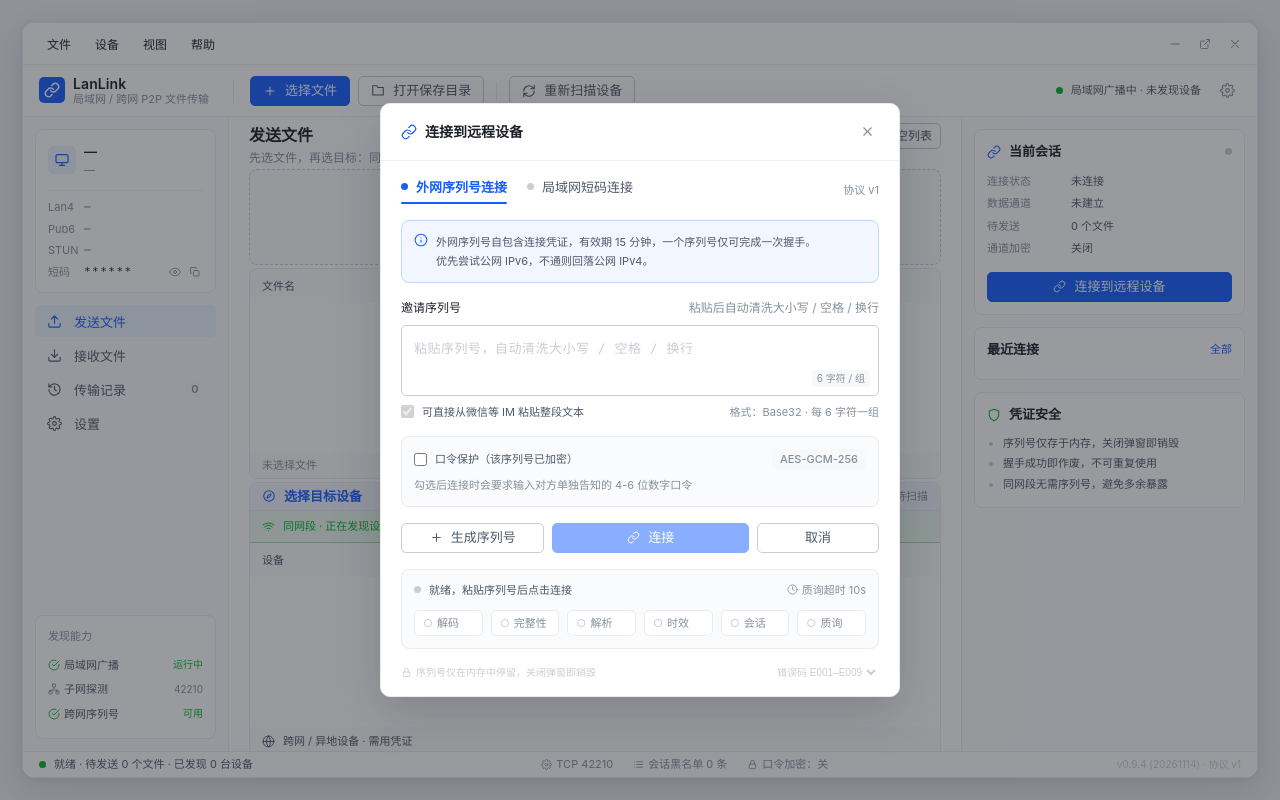
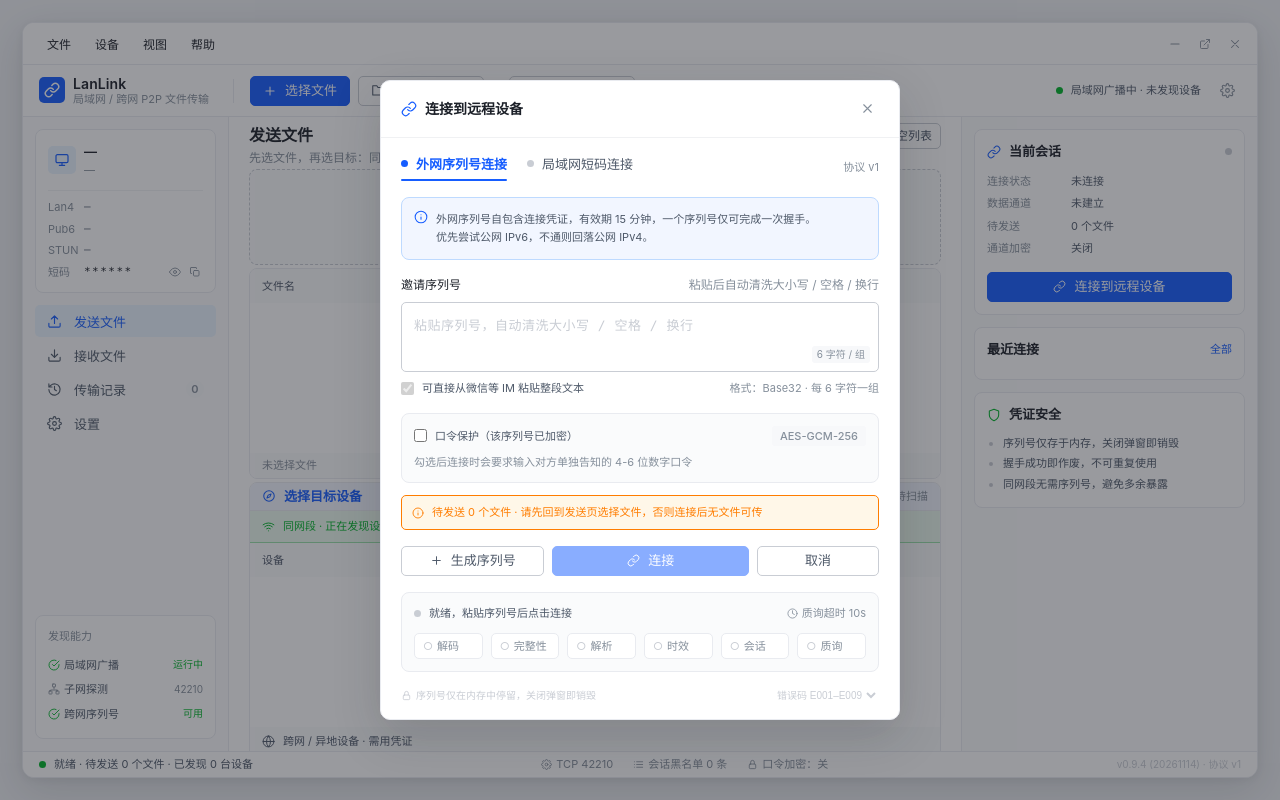
Before and after one commit to scpuny/lan-link, a Vue app in the folder web/: page / in a window 1280 px wide. Both pictures are taken after a click on the button "连接到远程设备". Built offline with nearby package versions, Linux system fonts and the light colour scheme.

Commit message:
fix(connect): 连接对话框显示待发文件数，0 个时警示先选文件

```diff
--- a/web/src/components/dialogs/ConnectDialog.vue
+++ b/web/src/components/dialogs/ConnectDialog.vue
@@ -14,6 +14,11 @@ const { state, openDialog, beginTransferSession } = useUi()
 const emit = defineEmits<{ (e: 'close'): void }>()
 
 const tab = ref<'serial' | 'lan'>('serial')
+
+/** 连接时随会话一起发送的待发文件（must have path）；空连接会建立后无文件可发。 */
+const pendingFiles = computed(() => state.sendFiles.filter((f) => f.path))
+const noFilesToSend = computed(() => pendingFiles.value.length === 0)
+
 // 序列号从空开始，只由用户粘贴/输入填入
 const serial = ref('')
 const usePassword = ref(false)
@@ -493,6 +498,11 @@ function close() {
 
         <!-- 非错误态：按钮 → 状态行 + 六态胶囊 -->
         <template v-if="phase !== 'error'">
+          <div class="cd-pending" :class="{ empty: noFilesToSend }">
+            <Icon :name="noFilesToSend ? 'info' : 'checkCircle'" :size="12" />
+            <span v-if="noFilesToSend">待发送 0 个文件 · 请先回到发送页选择文件，否则连接后无文件可传</span>
+            <span v-else>将随本次连接发送 {{ pendingFiles.length }} 个文件</span>
+          </div>
           <div class="cd-actions">
             <button class="ll-btn ll-btn--default" @click="openDialog('generate')"><Icon name="plus" :size="13" /> 生成序列号</button>
             <button
@@ -595,6 +605,11 @@ function close() {
         <p><Icon name="info" :size="12" /> 6 位短码不携带地址，通过 UDP 42211 广播发现持有方；跨网段 / 跨 VLAN 请改用外网序列号</p>
       </div>
 
+      <div class="cd-pending" :class="{ empty: noFilesToSend }">
+        <Icon :name="noFilesToSend ? 'info' : 'checkCircle'" :size="12" />
+        <span v-if="noFilesToSend">待发送 0 个文件 · 请先回到发送页选择文件，否则连接后无文件可传</span>
+        <span v-else>将随本次连接发送 {{ pendingFiles.length }} 个文件</span>
+      </div>
       <div class="cd-actions">
         <button class="ll-btn ll-btn--default" :disabled="scanning" @click="rescanLan"><Icon name="refresh" :size="13" /> {{ scanning ? '搜索中…' : '重新搜索' }}</button>
         <button class="ll-btn ll-btn--primary" :disabled="phase === 'validating' || phase === 'handshake'" @click="phase === 'connected' ? openTransferPanel() : runLanConnect()"><Icon name="link" :size="13" /> {{ phase === 'connected' ? '打开传输面板' : '连接' }}</button>
@@ -638,6 +653,22 @@ function close() {
 .cd-pwd-head { display: flex; align-items: center; justify-content: space-between; gap: var(--ll-space-3); }
 .cd-pwd p { font-size: var(--ll-fs-xs); margin-top: var(--ll-space-2); }
 .cd-pwd-input { margin-top: var(--ll-space-3); }
+
+/* 连接前提示将发送的文件数；为 0 时用警示色提醒先选文件 */
+.cd-pending {
+  display: flex; align-items: center; gap: var(--ll-space-2);
+  margin-top: var(--ll-space-3); padding: 8px 10px;
+  border: 1px solid var(--ll-color-success-border);
+  border-radius: var(--ll-radius-sm);
+  background: var(--ll-color-success-light);
+  color: var(--ll-color-success); font-size: var(--ll-fs-xs);
+}
+.cd-pending.empty {
+  border-color: var(--ll-color-warning);
+  background: var(--ll-color-warning-light);
+  color: var(--ll-color-warning);
+}
+.cd-pending svg { flex: none; }
 
 .cd-actions { display: flex; gap: var(--ll-space-2); margin-top: var(--ll-space-4); }
 .cd-actions > .ll-btn:first-child { flex: 1.1; }
```
